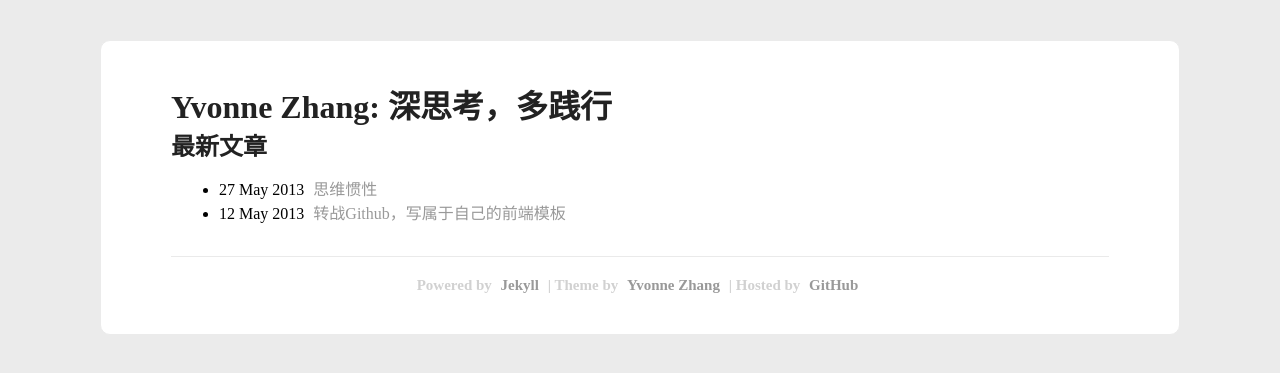
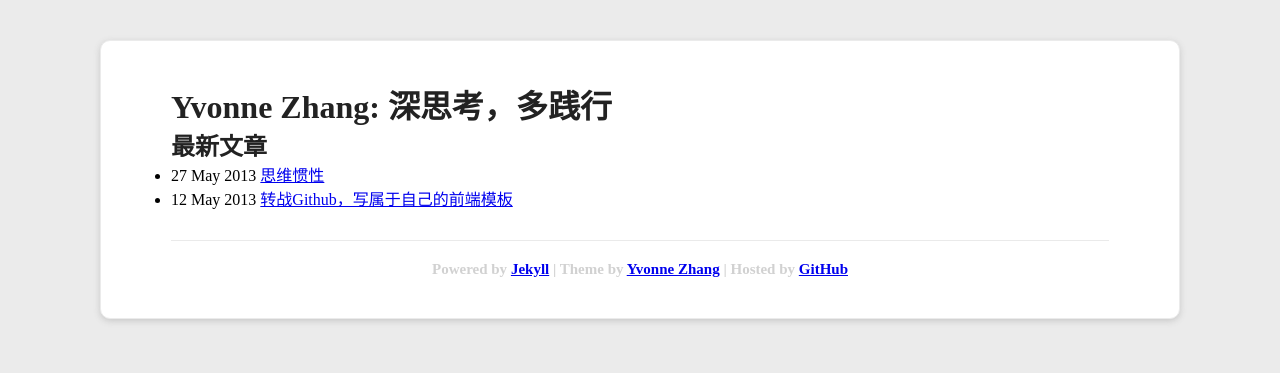
Before and after one commit to fcrosfly/myblog, a Jekyll site: the page built from index.html, in a window 1280 px wide. Shown: the top 373 px of the page. Built offline with Jekyll 4.4.1, drawn with Linux system fonts in a browser that asks for light colours.

Commit message:
Update style.css

```diff
--- a/css/style.css
+++ b/css/style.css
@@ -46,6 +46,8 @@
 	padding: 40px 70px;
 	border-radius: 10px;
 	border:1px solid #ebebeb;
+	-webkit-box-shadow: rgba(100, 100, 100, 0.25) 0px 2px 6px 0px;
+	box-shadow: rgba(100, 100, 100, 0.25) 0px 2px 6px 0px;
 }
 
 article,
@@ -97,6 +99,11 @@
     padding-bottom: 15px;
 }
 
+#index-title{
+	margin-bottom: 20px;
+	border-bottom: 1px dashed #ebebeb;
+	padding-bottom: 20px;
+
 a{
     color: #999999;
     text-decoration: none;
```
